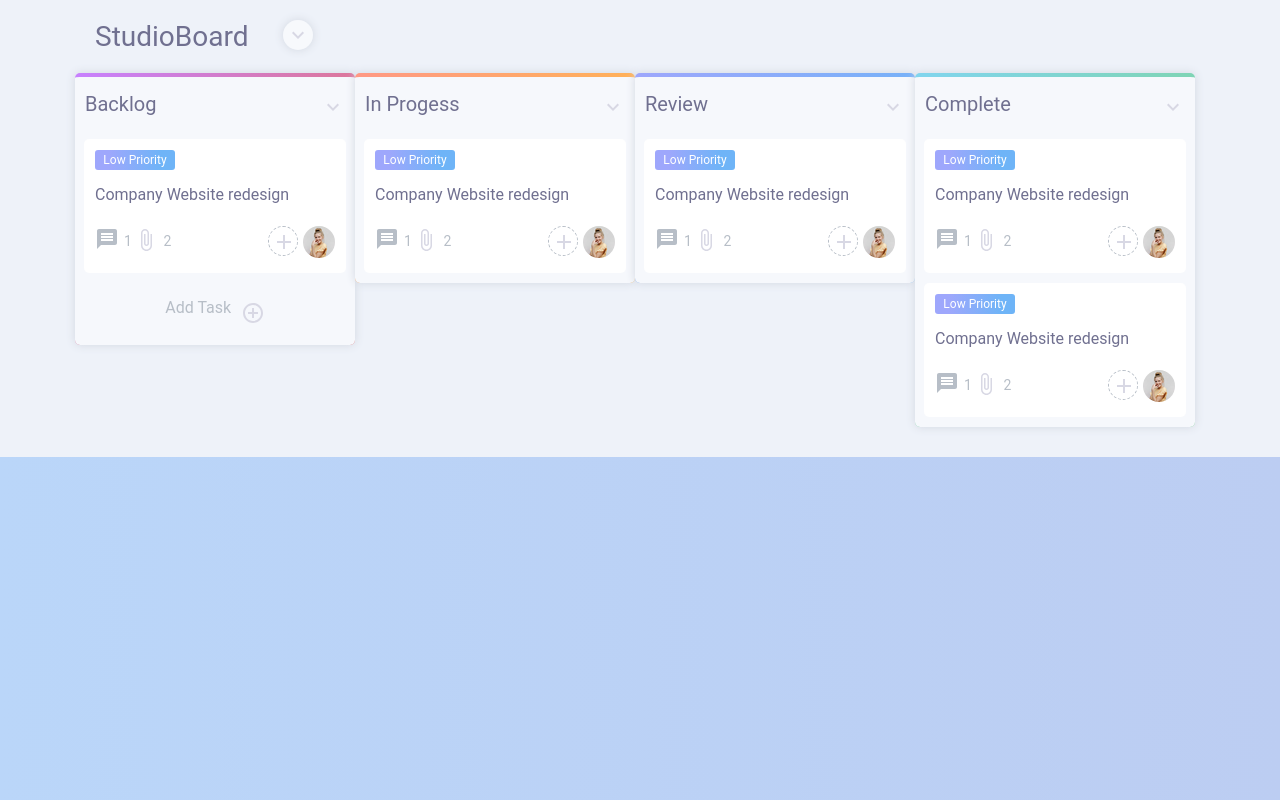
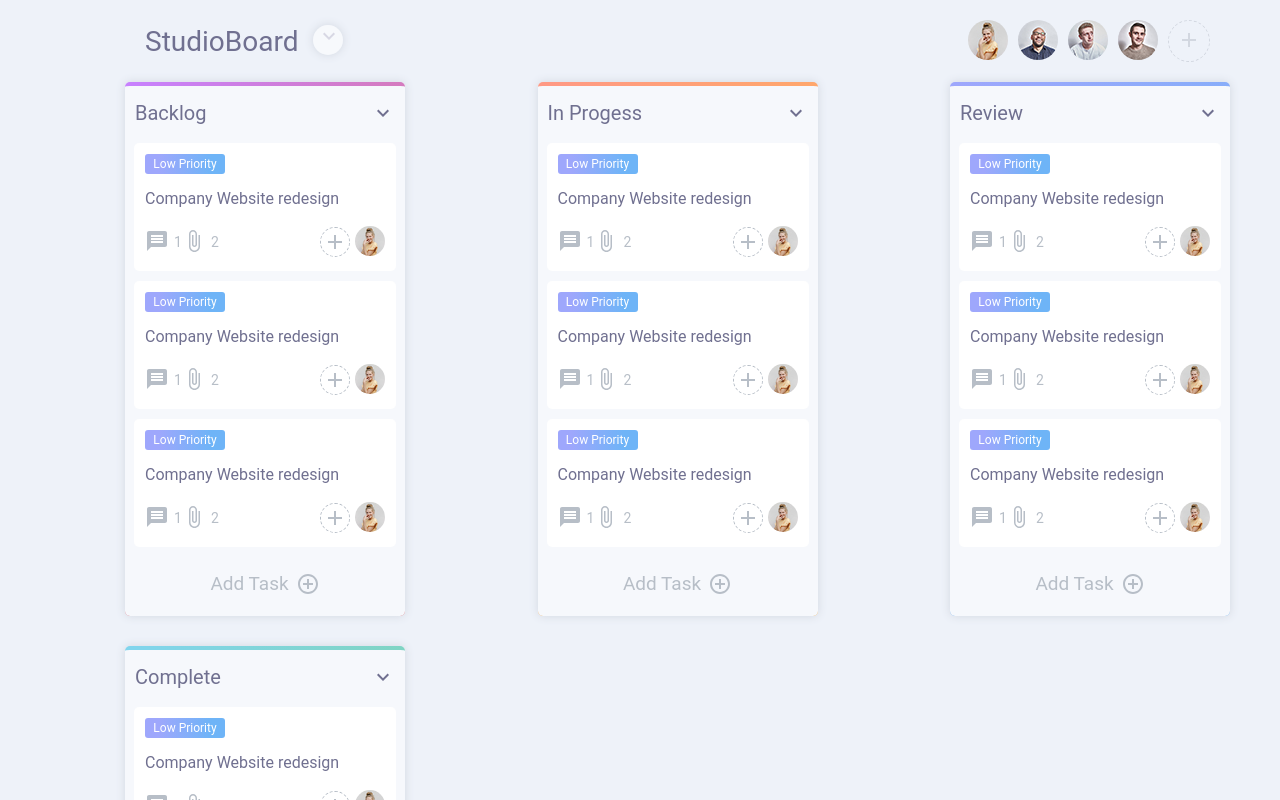
Before and after one commit to VipinKumar1310/Studio-Board-Kanban-Dashboard, a React (Create React App) app: page / in a window 1280 px wide. Shown: the top 800 px of the page. Built offline with nearby package versions, Linux system fonts and the light colour scheme.

Commit message:
add button added

```diff
--- a/src/App.css
+++ b/src/App.css
@@ -1,21 +1,23 @@
-.kanban-main{
-  background-color: #eef2f9;
+.kanban__main{
+  background-color: var(--colorNav);
     grid-area: main;
     position: relative;
 }
 .kanban__main-wrapper {
-  background-color: #eef2f9;
   display: flex;
-  /* justify-content: space-between; */
+  background-color: var(--colorNav);
+  justify-content: space-between;
   flex-wrap: wrap;
-  /* margin: 0 50px 0 50px; */
+  margin: 0 50px 0 50px;
 }
-@media screen and (max-width: 820px){
-.kanban__main-wrapper {
-    justify-content: space-around;
-    margin: 0px;
+.kanban__nav-wrapper {
+    display: flex;
+    align-items: center;
+    justify-content: space-between;
+    margin: 0 50px 0 50px;
+    background-color: var(--colorNav);
 }
-}
+
 .app{
   grid-area: main;
   position: relative;
@@ -23,7 +25,7 @@
   padding-left: 75px;
 }
 .kanban__nav {
-  background-color: #eef2f9;
+  background-color: var(--colorNav);
   grid-area: nav;
   display: flex;
   flex-direction: column;
@@ -36,56 +38,60 @@
 .kanban-name{
   font-size: 28px;
   font-weight: 400;
-  color: #707090;
-  padding: 0;
-  margin: 0;
-  margin-right: 20px;
-
+  color: var(--colorName);
 }
 .kanban-arrow{
   margin-left: 15px;
   background-color: rgba(255, 255, 255, 0.5);
-  box-shadow: 0px 0px 10px 0px #d2d7e0;
+  box-shadow: 0px 0px 10px 0px var(--colorBar);
   width: 30px;
   height: 30px;
   border-radius: 50px;
   position: relative;
   cursor: pointer;
-  transition: box-shadow 0.5s ease;
+  transition: 0.4s;
+}
+.kanban-arrow i {
+  position: absolute;
+  color: #d8d8e4;
+  font-size: 28px;
+  left: 3.3px;
+  top: -0.5px;
 }
 .kanban-arrow:hover {
-  box-shadow: 0px 0px 10px 0px #38404d;
+  box-shadow: 0px 0px 10px 0px #8da6d4;
 }
-.material-icons {
-  font-family: "Material Icons";
-  font-weight: normal;
-  font-style: normal;
-  line-height: 1;
-  letter-spacing: normal;
-  text-transform: none;
-  white-space: nowrap;
-  word-wrap: normal;
-  direction: ltr;
-  -webkit-font-smoothing: antialiased;
-  color: #d8d8e4;
-  font-size: 32px;
-  left: -1.5px;
-  top: -1px;
-  padding-left: 2.5px;
+.kanban__nav-avs {
+  display: flex;
 }
-
+.kanban__nav-avs-img {
+  width: 40px;
+  height: 40px;
+  margin-right: 10px;
+  cursor: pointer;
+}
+.kanban__nav-avs-img img {
+  border-radius: 40px;
+}
+img {
+  overflow-clip-margin: content-box;
+  overflow: clip;
+}
+@media screen and (max-width: 540px){
+  .kanban__nav-wrapper {
+      margin: 0px;
+  }
+  }
+@media screen and (max-width: 540px) {
+    .kanban__nav-name {
+      margin: 0 auto;
+    }
 @media screen and (max-width: 720px) {
   .kanban__nav-avs {
     display: none;
   }
 }
-
-@media screen and (max-width: 540px) {
-  .kanban__nav-name {
-    margin: 0 auto;
-  }
-
-  .kanban__nav-wrapper {
+.kanban__nav-wrapper {
     margin: 0;
   }
 
@@ -106,3 +112,52 @@
     display: none;
   }
 }
+.kanban__nav-avs-add {
+  border: 1.5px dashed var(--colorBar);
+  border-radius: 50px;
+  width: 40px;
+  height: 40px;
+  position: relative;
+  cursor: pointer;
+  color: var(--colorBar);
+}
+.kanban__nav-avs-invite {
+  /* position: absolute;
+  right: -1px;
+  top: -6px;
+  height: 60px;
+  width: 254px;
+  color: var(--colorName);
+  font-size: 12px;
+  padding: 10px 0 10px 10px;
+  background-color: var(--colorNav);
+  border-radius: 5px;
+  z-index: 1;*/
+  transition: 0.4s;
+  /* opacity: 0;  */
+}
+.kanban__nav-avs-invite i {
+  font-size: 25px;
+  position:absolute;
+  top: 7px;
+  left: 7.5px;
+}
+.kanban__main-add-btn {
+  border-radius: 80px;
+  width: 50px;
+  height: 50px;
+  position: absolute;
+  top: 91%;
+  left: 94%;
+  cursor: pointer;
+  background: linear-gradient(45deg, #9ea7fc 0%, #65b6f7 100%);
+  box-shadow: 0px 0px 20px 0px #9ea7fc;
+  transition: 0.4s;
+}
+.kanban__main-add-btn i {
+  font-size: 25px;
+  position: absolute;
+  top: 12.5px;
+  left: 12.5px;
+  color: var(--colorWhite);
+}
--- a/src/App.js
+++ b/src/App.js
@@ -7,7 +7,12 @@ import Complete from './components/Complete'
 import './App.css'
 import KeyboardArrowDownIcon from '@mui/icons-material/KeyboardArrowDown'
 import KeyboardArrowRightIcon from '@mui/icons-material/KeyboardArrowRight'
-
+import avatar1 from './resources/avatar1.jpg'
+import avatar2 from './resources/avatar2.jpg'
+import avatar3 from './resources/avatar3.jpg'
+import avatar4 from './resources/avatar4.jpg'
+import Add from '@mui/icons-material/Add';
+import AdButton from './components/AdButton.js'
 
 const App = () => {
   const [isActive, setIsActive] = useState(true)
@@ -33,17 +38,33 @@ const App = () => {
         <i className='material-icons'>{icon === 'down' ? <KeyboardArrowDownIcon/> : <KeyboardArrowRightIcon/>}</i>
            </div>
           </div>
+          <div className='kanban__nav-avs'>
+            <div className='kanban__nav-avs-img'><img src={avatar1}/></div>
+            <div className='kanban__nav-avs-img'><img src={avatar2}/></div>
+            <div className='kanban__nav-avs-img'><img src={avatar3}/></div>
+            <div className='kanban__nav-avs-img'><img src={avatar4}/></div>
+            <div className='kanban__nav-avs-add'>
+              <div className='kanban__nav-avs-invite'>
+                <i className='material-icons'><Add/></i>
+              </div>
+            </div>
+          </div>
          </div>
         </div>
         <div className='kanban__main'>
         {isActive && (
+          <section>
           <div className='kanban__main-wrapper' onClick={handleMainClick}>
              <Backlog/>
              <InProgress/>
              <Review/>
              <Complete/>
+
           </div>
+          <div className='kanban__main-add-btn'></div>
+          </section>
         )}
+
           </div>
 
     </div>
--- a/src/components/Backlog.js
+++ b/src/components/Backlog.js
@@ -18,29 +18,25 @@ const Backlog = () => {
   return (
     <div className='card-wrapper backlog-color'>
         <div className='card-wrapper__header'>
-            <div className='backlog-name'>Backlog</div>
-            <div className='backlog-dots' onClick={handleDropdownClick}>
+            <div className='block-name'>Backlog</div>
+            <div className='block-dots' onClick={handleDropdownClick}>
               <i className='material-icons'>{icon === 'down' ? <KeyboardArrowDownIcon/> : <KeyboardArrowRightIcon/>}</i>
             </div>
         </div>
         {showDropdown && (
-
          <div className='cards' >
+          <Card/>
+          <Card/>
           <Card/>
           <div className='card-wrapper__footer'>
             <div className='add-task'>Add Task</div>
             <div className='add-task-ico'>
                 <i className='material-icons'><AddCircleOutline/></i>
             </div>
-
-    </div>
           </div>
-
+          </div>
         )}
-
-
         </div>
-
   )
 }
 
--- a/src/components/Card.js
+++ b/src/components/Card.js
@@ -3,18 +3,32 @@ import './style/Card.css'
 import user from '../resources/avatar1.jpg'
 import MessageIcon from '@mui/icons-material/Message';
 import AttachFileIcon from '@mui/icons-material/AttachFile';
-import AddIcon from '@mui/icons-material/Add';
-import ClearIcon from '@mui/icons-material/Clear';
+import Add from '@mui/icons-material/Add';
+import Clear from '@mui/icons-material/Clear';
 
 const Card = () => {
-  return (
-    <div className='card'>
-        <div className='card__header'>
+    const handleDragStart = (event) => {
+      // Set the data being dragged
+      event.dataTransfer.setData('text/plain', 'card');
+
+      // Add a class to the dragged element
+      event.target.classList.add('dragging');
+    };
+
+    const handleDragEnd = (event) => {
+      // Remove the class added in handleDragStart
+      event.target.classList.remove('dragging');
+    };
+
+    return (
+      <div className='card' draggable='true' onDragStart={handleDragStart} onDragEnd={handleDragEnd}>
+           <div className='card__header'>
          <div className='card-container-color card-color-low'>
             <div className='card__header-priority'>Low Priority</div>
+            </div>
             <div className='card__header-clear'>
-                <i className='material-icons'><ClearIcon/></i>
-            </div>
+                <i className='material-icons'><Clear/></i>
+
          </div>
         </div>
         <div className='card__text'>Company Website redesign</div>
@@ -22,7 +36,7 @@ const Card = () => {
         <div className='card__menu-left'>
             <div className='comments-wrapper'>
                 <div className='comments-ico'>
-                    <i className='material-ico'><MessageIcon/></i>
+                    <i className='material-icons'><MessageIcon/></i>
                 </div>
                 <div className='comments-num'>1</div>
             </div>
@@ -36,15 +50,15 @@ const Card = () => {
         </div>
         <div className='card__menu-right'>
             <div className='add-peoples'>
-                <i className='material-icons'><AddIcon/></i>
+                <i className='material-icons'><Add/></i>
             </div>
             <div className='img-avatar'>
             <img src={user} alt="avatar-1" />
             </div>
         </div>
         </div>
-    </div>
-  )
-}
+          </div>
+    );
+  };
 
 export default Card
--- a/src/components/Complete.js
+++ b/src/components/Complete.js
@@ -4,7 +4,7 @@ import './style/Block.css'
 import KeyboardArrowDownIcon from '@mui/icons-material/KeyboardArrowDown'
 import KeyboardArrowRightIcon from '@mui/icons-material/KeyboardArrowRight'
 import Card from './Card'
-
+import { AddCircleOutline } from '@mui/icons-material'
 const Complete = () => {
 
   const [showDropdown, setShowDropdown] = useState(true);
@@ -18,8 +18,8 @@ const Complete = () => {
   return (
     <div className='card-wrapper complete-color'>
         <div className='card-wrapper__header'>
-            <div className='backlog-name'>Complete</div>
-            <div className='backlog-dots' onClick={handleDropdownClick}>
+            <div className='block-name'>Complete</div>
+            <div className='block-dots' onClick={handleDropdownClick}>
               <i className='material-icons'>{icon === 'down' ? <KeyboardArrowDownIcon/> : <KeyboardArrowRightIcon/>}</i></div>
         </div>
         {showDropdown && (
@@ -27,6 +27,13 @@ const Complete = () => {
           <div className='cards' >
            <Card/>
            <Card/>
+           <Card/>
+           <div className='card-wrapper__footer'>
+            <div className='add-task'>Add Task</div>
+            <div className='add-task-ico'>
+                <i className='material-icons'><AddCircleOutline/></i>
+            </div>
+          </div>
            </div>
 
          )}
--- a/src/components/InProgress.js
+++ b/src/components/InProgress.js
@@ -4,7 +4,7 @@ import './style/Block.css'
 import Card from './Card'
 import KeyboardArrowDownIcon from '@mui/icons-material/KeyboardArrowDown';
 import KeyboardArrowRightIcon from '@mui/icons-material/KeyboardArrowRight'
-
+import { AddCircleOutline } from '@mui/icons-material';
 
 const InProgress = () => {
 
@@ -19,14 +19,22 @@ const InProgress = () => {
   return (
     <div className='card-wrapper in-progress-color'>
         <div className='card-wrapper__header'>
-            <div className='backlog-name'>In Progess</div>
-            <div className='backlog-dots' onClick={handleDropdownClick}>
+            <div className='block-name'>In Progess</div>
+            <div className='block-dots' onClick={handleDropdownClick}>
               <i className='material-icons'>{icon === 'down' ? <KeyboardArrowDownIcon/> : <KeyboardArrowRightIcon/>}</i></div>
         </div>
         {showDropdown && (
 
           <div className='cards' >
            <Card/>
+           <Card/>
+           <Card/>
+           <div className='card-wrapper__footer'>
+            <div className='add-task'>Add Task</div>
+            <div className='add-task-ico'>
+                <i className='material-icons'><AddCircleOutline/></i>
+            </div>
+          </div>
            </div>
 
          )}
--- a/src/components/Review.js
+++ b/src/components/Review.js
@@ -4,7 +4,7 @@ import './style/Block.css'
 import KeyboardArrowDownIcon from '@mui/icons-material/KeyboardArrowDown'
 import KeyboardArrowRightIcon from '@mui/icons-material/KeyboardArrowRight'
 import Card from './Card'
-
+import { AddCircleOutline } from '@mui/icons-material'
 const Review = () => {
 
   const [showDropdown, setShowDropdown] = useState(true);
@@ -18,14 +18,22 @@ const Review = () => {
   return (
     <div className='card-wrapper review-color'>
         <div className='card-wrapper__header'>
-            <div className='backlog-name'>Review</div>
-            <div className='backlog-dots' onClick={handleDropdownClick}>
+            <div className='block-name'>Review</div>
+            <div className='block-dots' onClick={handleDropdownClick}>
               <i className='material-icons'>{icon === 'down' ? <KeyboardArrowDownIcon/> : <KeyboardArrowRightIcon/>}</i></div>
         </div>
         {showDropdown && (
 
           <div className='cards' >
            <Card/>
+           <Card/>
+           <Card/>
+           <div className='card-wrapper__footer'>
+            <div className='add-task'>Add Task</div>
+            <div className='add-task-ico'>
+                <i className='material-icons'><AddCircleOutline/></i>
+            </div>
+          </div>
            </div>
 
          )}
--- a/src/components/style/Block.css
+++ b/src/components/style/Block.css
@@ -1,6 +1,6 @@
 .card-wrapper{
     margin-bottom: 30px;
-    box-shadow: 0px 0px 10px 0px #d2d7e0;
+    box-shadow: 0px 0px 10px 0px var(--colorBar);
     width: 280px;
     min-width: 280px;
     height: 100%;
@@ -11,7 +11,6 @@
     display: flex;
     flex-direction: column;
     justify-content: space-between;
-
 }
 .backlog-color{
     background-image:
@@ -37,16 +36,13 @@
     margin: 15px 10px;
 
 }
-.backlog-name{
-    color: #707090;
+.block-name{
+    color: var(--colorName);
     font-size: 20px;
     font-weight: 400;
 }
-div{
-    display: block;
-}
-.backlog-dots{
-    color: #707090;
+.block-dots{
+    color: var(--colorName);
     font-size: 20px;
     display: flex;
     align-items: center;
@@ -54,22 +50,26 @@ div{
     cursor: pointer;
     position: relative;
 }
+.backlog-dots i {
+    width: 20px;
+}
+.block-dots :hover{
+    color: var(--colorLogo);
+}
 .cards{
     display: flex;
     flex-direction: column;
     align-items: center;
-    margin-left: 5px;
-    margin-right: 5px;
 }
 
 .card-wrapper__footer {
     display: flex;
     justify-content: center;
     margin: 15px 0 15px 0;
-    color: #b7bec7;
+    color: var(--colorBarW);
 }
 .add-task {
-    font-size: 16px;
+    font-size: 19px;
     font-weight: 400;
     cursor: pointer;
 }
@@ -78,17 +78,3 @@ div{
     font-size: 20px;
     cursor: pointer;
 }
-.material-icons {
-    font-family: "Material Icons";
-    font-weight: normal;
-    font-style: normal;
-    line-height: 1;
-    letter-spacing: normal;
-    text-transform: none;
-    display: inline-block;
-    white-space: nowrap;
-    word-wrap: normal;
-    direction: ltr;
-    /* -webkit-font-feature-settings: "liga"; */
-    -webkit-font-smoothing: antialiased;
-}
--- a/src/components/style/Card.css
+++ b/src/components/style/Card.css
@@ -29,48 +29,19 @@
     background: linear-gradient(90deg, #9ea7fc 17%, #6eb4f7 83%);
 }
 .card__header-priority{
-    color: white;
+    color: var(--colorWhite);
     font-size: 12px;
     font-weight: 400;
 }
 .card__header-clear{
-    color: #b7bec7;
+    color: var(--colorBarW);
     margin: 10px 10px 0 0;
     cursor: pointer;
     font-size: 18px;
     display:none;
 }
-.card__header-clear > .material-icons{
-        font-family: "Material Icons";
-        font-weight: normal;
-        font-style: normal;
-        line-height: 1;
-        letter-spacing: normal;
-        text-transform: none;
-        white-space: nowrap;
-        word-wrap: normal;
-        direction: ltr;
-        -webkit-font-smoothing: antialiased;
-        color: #d8d8e4;
-        font-size: 32px;
-        left: -1.5px;
-        top: -1px;
-        padding-left: 2.5px;
-}
-.material-icons{
-    font-family: "Material Icons";
-    font-weight: normal;
-    font-style: normal;
-    line-height: 1;
-    letter-spacing: normal;
-    text-transform: none;
-    display: inline-block;
-    white-space: nowrap;
-    word-wrap: normal;
-    direction: ltr;
-}
 .card__text{
-    color: #707090;
+    color: var(--colorName);
     font-size: 16px;
     font-weight: 400;
     margin: 0 10px;
@@ -89,8 +60,11 @@
 .comments-wrapper, .attach-wrapper {
     display: flex;
 }
+.comments-ico, .attach-ico{
+    font-size: 13px;
+}
 .comments-ico, .comments-num, .attach-ico, .attach-num {
-    color: #b7bec7;
+    color: var(--colorBarW);
     display: flex;
     align-items: center;
 }
@@ -103,21 +77,28 @@
     align-items: center;
 }
 .add-peoples {
-    color: #b7bec7;
+    color: var(--colorBarW);
     width: 28px;
     height: 28px;
-    border: 1px dashed #b7bec7;
+    border: 1px dashed var(--colorBarW);
     border-radius: 50px;
     position: relative;
     font-size: 20px;
     cursor: pointer;
 }
+.add-peoples i {
+    position: absolute;
+    top: 2px;
+    left: 2px;
+}
 .img-avatar {
+    width: 30px;
+    margin: 30px;
     margin: 0 10px 0 5px;
+    padding-top: 3px;
 }
 .img-avatar img{
-    width: 32px;
-    height: 32px;
-    border-radius: 50%;
-    margin-top: 7px;
+    width: 30px;
+    height: 30px;
+    border-radius: 30px;
 }
--- a/src/index.css
+++ b/src/index.css
@@ -1,8 +1,20 @@
-
 body {
   background: linear-gradient(90deg, #bad6f9 0%, #bccdf2 100%);
   font-family: "Roboto", sans-serif;
   user-select: none;
+}
+* {
+  padding: 0;
+  margin: 0;
+}
+i{
+  font-style: italic;
+}
+img {
+  overflow: clip;
+  overflow-clip-margin: content-box;
+}
+:root {
   --logoHeader: 60px;
   --sidebarNav: 120px;
   --colorLogo: #888fdc;
@@ -13,12 +25,51 @@ body {
   --colorIcon: #a1ffff;
   --colorName: #707090;
 }
-code {
-  font-family: source-code-pro, Menlo, Monaco, Consolas, 'Courier New',
-    monospace;
+::-webkit-scrollbar {
+  width: 5px;
 }
-
-* {
-  padding: 0;
-  margin: 0;
+::-webkit-scrollbar-thumb {
+  background: rgba(0, 0, 0, 0.2);
+  border-radius: 0;
 }
+::-webkit-scrollbar-track {
+  border-radius: 0;
+  box-shadow: inset 0 0 1px rgba(0, 0, 0, 0.3);
+}
+@font-face {
+  font-family: "Material Icons";
+  font-style: normal;
+  font-weight: 400;
+  src: url(https://fonts.gstatic.com/s/materialicons/v38/flUhRq6tzZclQEJ-Vdg-IuiaDsNc.woff2)
+     format("woff2");
+}
+/* .material-icons {
+  font-family: "Material Icons";
+  font-weight: normal;
+  font-style: normal;
+  line-height: 1;
+  letter-spacing: normal;
+  text-transform: none;
+  white-space: nowrap;
+  word-wrap: normal;
+  direction: ltr;
+  -webkit-font-smoothing: antialiased;
+  color: #d8d8e4;
+  /* font-size: 32px; */
+  /* left: -1.5px;
+  top: -1px;
+} */
+.material-icons {
+  font-family: "Material Icons";
+  font-weight: normal;
+  font-style: normal;
+  line-height: 1;
+  letter-spacing: normal;
+  text-transform: none;
+  display: inline-block;
+  white-space: nowrap;
+  word-wrap: normal;
+  direction: ltr;
+  -webkit-font-feature-settings: "liga";
+  -webkit-font-smoothing: antialiased;
+}
```
Also changed, not shown: src/components/AdButton.js (added).
